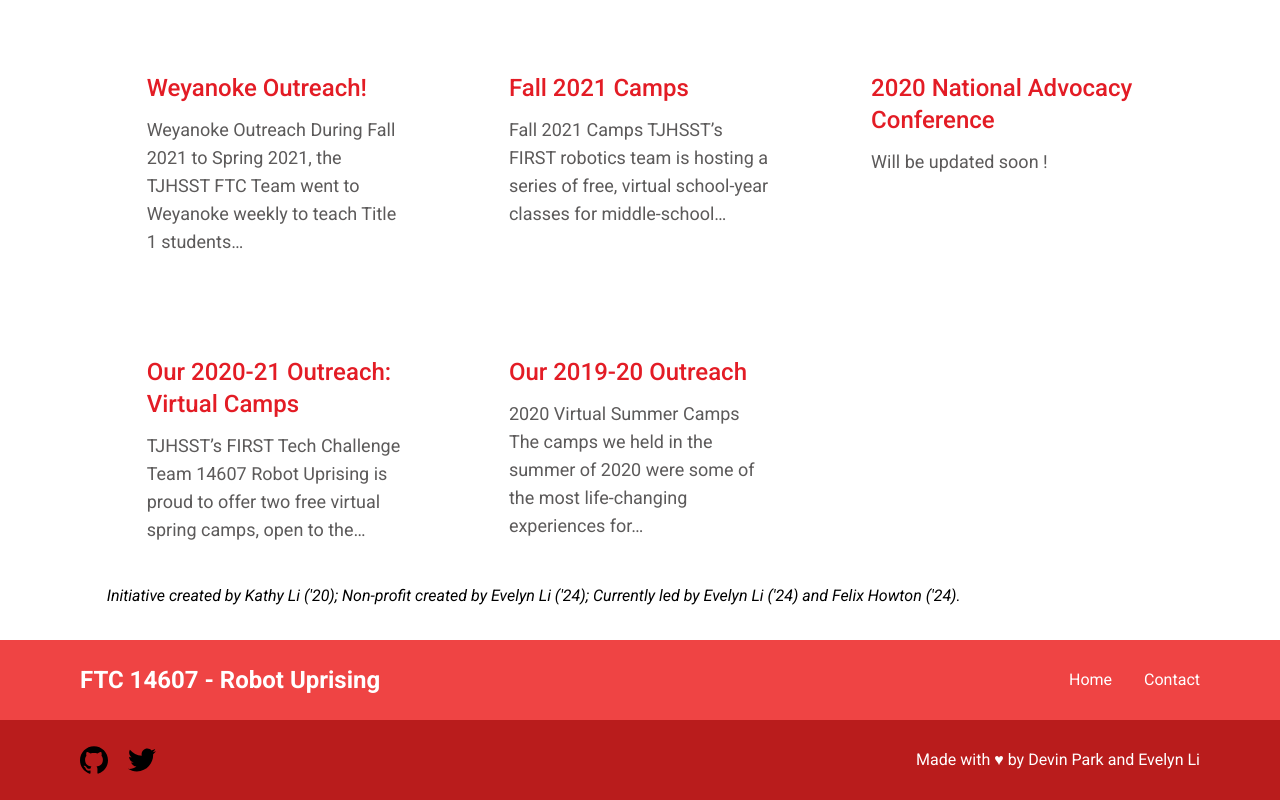
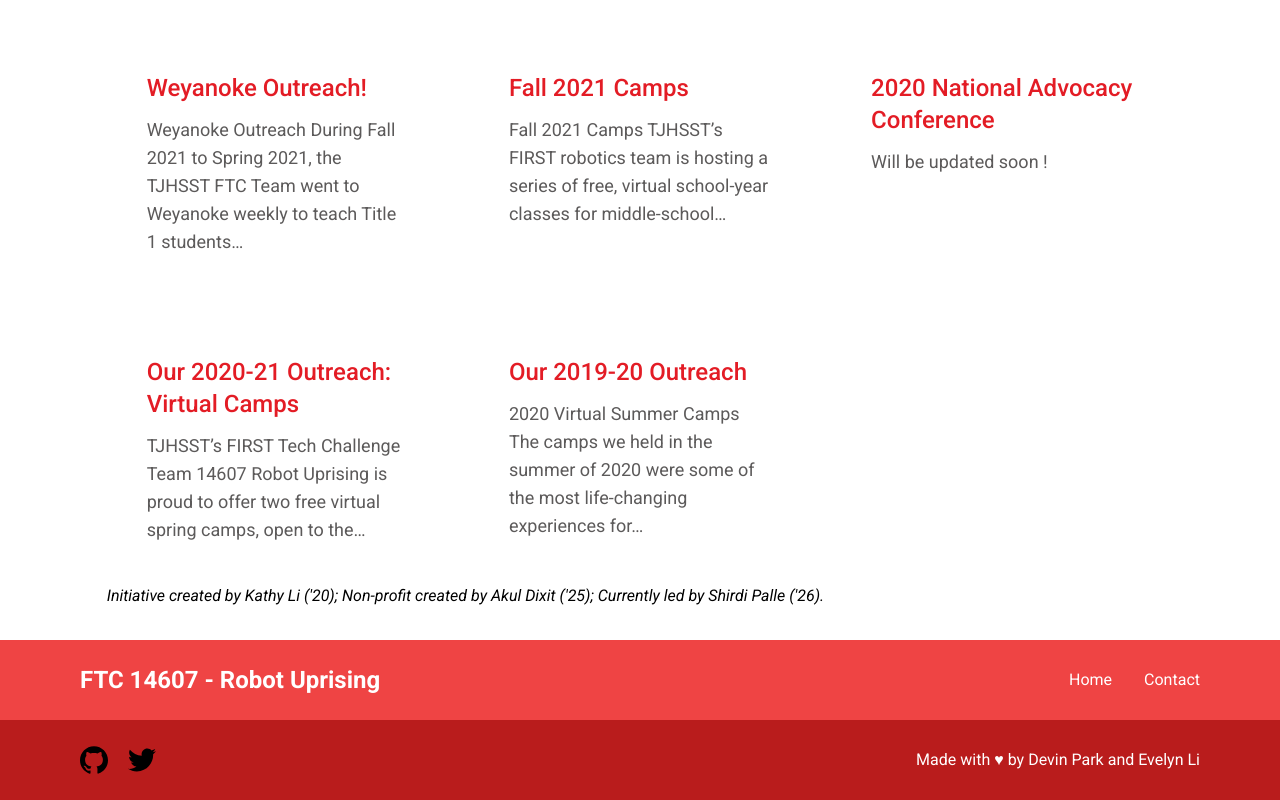
Before and after one commit to UsernameDP/FTC-14607-Website, a React (Vite) app: page /growing-up-with-robots in a window 1280 px wide. Shown: the part 1236-2036 px from the top of the page. Built offline with nearby package versions, Linux system fonts and the light colour scheme.

Commit message:
changing gur

```diff
--- a/src/routes/growing-up-with-robots/gur.jsx
+++ b/src/routes/growing-up-with-robots/gur.jsx
@@ -35,7 +35,7 @@ function Gur() {
         <br></br>
         <i>
           {
-            "Initiative created by Kathy Li ('20); Non-profit created by Evelyn Li ('24); Currently led by Evelyn Li ('24) and Felix Howton ('24)."
+            "Initiative created by Kathy Li ('20); Non-profit created by Akul Dixit ('25); Currently led by Shirdi Palle ('26)."
           }
         </i>
       </Section>
```
